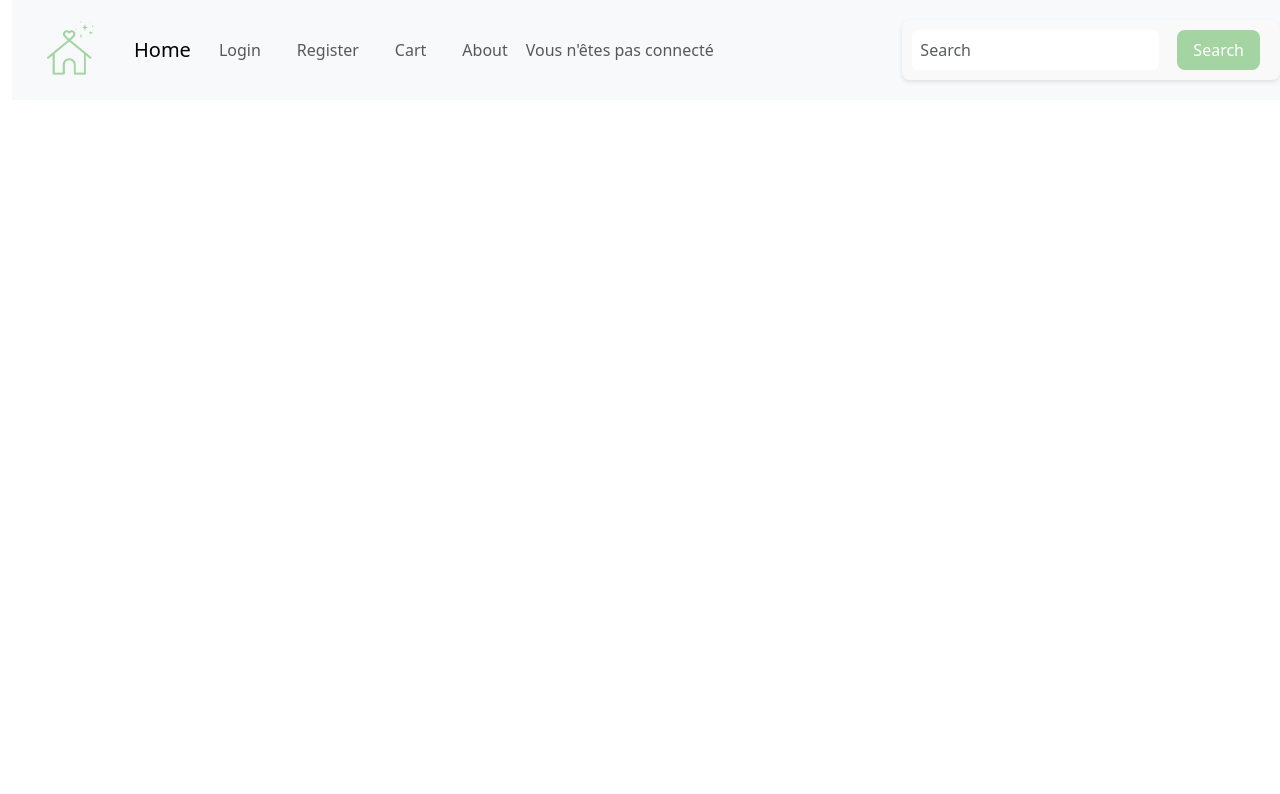
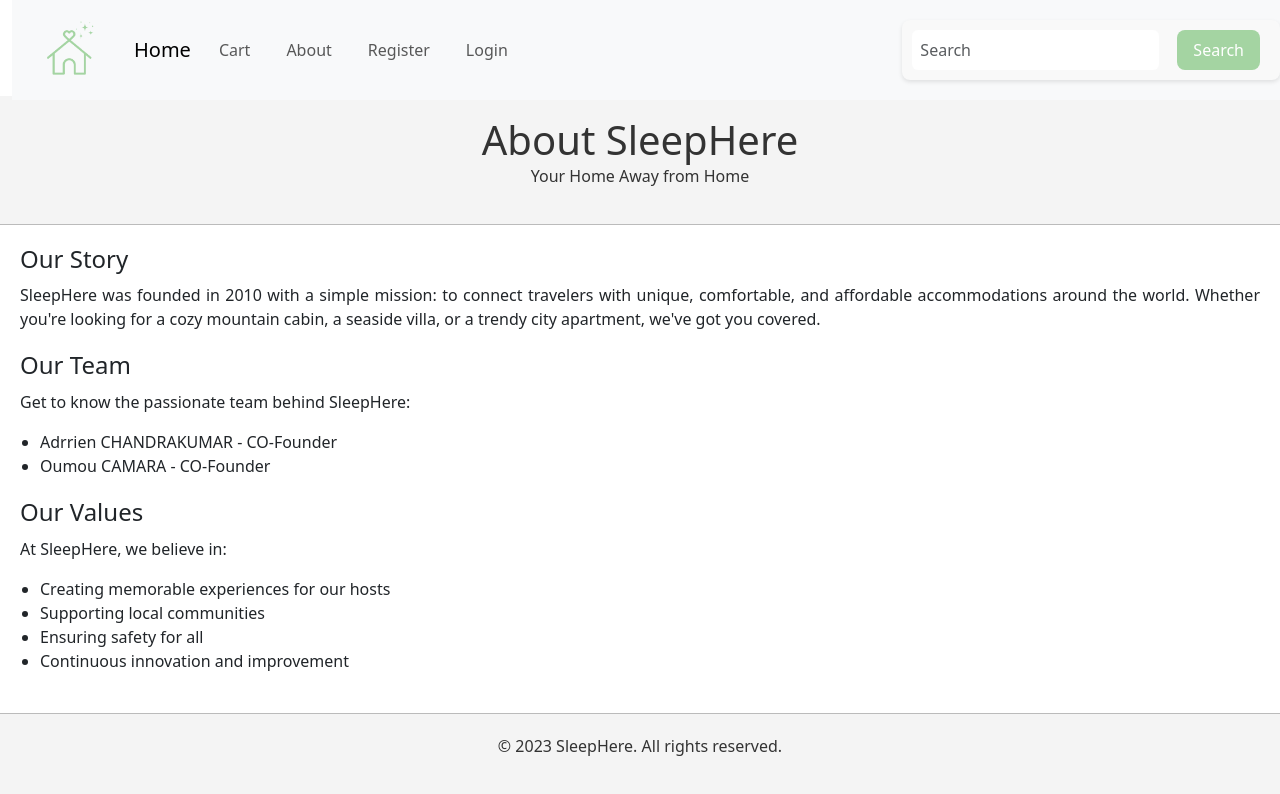
Before and after one commit to fluffykoo/Fullstack-App, a Vue app: page /about in a window 1280 px wide. Shown: the top 794 px of the page. Built offline with nearby package versions, Linux system fonts and the light colour scheme.

Commit message:
Update minor errors

```diff
--- a/src/components/header.vue
+++ b/src/components/header.vue
@@ -1,17 +1,15 @@
 <script setup>
 import { RouterLink } from 'vue-router'
 import { useStore } from 'vuex'
-import { computed } from 'vue'
 
 const store = useStore()
-
-const user = computed(() => store.state.user)
 
 const logout = () => {
   store.commit('setLoggedIn', false)
   window.location.reload()
 }
 </script>
+
 
 <template>
   <div class="container-fluid" style="margin-top: 70px;">
@@ -21,6 +19,7 @@ const logout = () => {
           <RouterLink class="navbar-brand" to="/">
             <img src="/src/assets/LogoApp.png" alt="Logo" class="logo">
           </RouterLink>
+
           <RouterLink class="navbar-brand" to="/">Home</RouterLink>
           <button class="navbar-toggler" type="button" data-bs-toggle="collapse"
             data-bs-target="#navbarSupportedContent" aria-controls="navbarSupportedContent" aria-expanded="false"
@@ -30,27 +29,21 @@ const logout = () => {
           <div class="collapse navbar-collapse" id="navbarSupportedContent">
             <ul class="navbar-nav me-auto mb-2 mb-lg-0">
               <li class="nav-item">
-                <RouterLink class="nav-link" v-if="!store.state.isLoggedIn" to="/login">Login</RouterLink>
-                <button class="btn button" v-else @click="logout">Logoff</button>
-              </li>
-              <li class="nav-item">
-                <RouterLink class="nav-link" v-if="!store.state.isLoggedIn" to="/register">Register</RouterLink>
-              </li>
-              <li class="nav-item">
                 <RouterLink class="nav-link" to="/cart">Cart</RouterLink>
               </li>
               <li class="nav-item" v-if="store.state.isLoggedIn">
                 <RouterLink class="nav-link" to="/addHousing">Add your house</RouterLink>
               </li>
               <li class="nav-item">
-                <RouterLink class="nav-link" v-if="!store.state.isLoggedIn" to="/about">About</RouterLink>
+                <RouterLink class="nav-link" to="/about">About</RouterLink>
               </li>
-              <div v-if="user" class="navbar-text">
-                Bonjour, {{ user.username }}
-              </div>
-              <div v-else class="navbar-text">
-                Vous n'êtes pas connecté
-              </div>
+              <li class="nav-item">
+                <RouterLink class="nav-link" v-if="!store.state.isLoggedIn" to="/register">Register</RouterLink>
+              </li>
+              <li class="nav-item">
+                <RouterLink class="nav-link" v-if="!store.state.isLoggedIn" to="/login">Login</RouterLink>
+                <button class="btn button" v-else @click="logout">Logoff</button>
+              </li>
             </ul>
             <form class="d-flex search-bar" role="search">
               <input class="form-control me-2 search-input" type="search" placeholder="Search" aria-label="Search">
@@ -62,28 +55,8 @@ const logout = () => {
     </header>
   </div>
 </template>
-<script>
-export default {
-  data() {
-    return {
-      user: null,
-    };
-  },
-  methods: {
-    login() {
-      // Simule une requête de connexion
-      this.$http.post('/api/login', this.loginForm)
-        .then(response => {
-          // Met à jour user lorsque l'utilisateur se connecte
-          this.user = response.data;
-        })
-        .catch(error => {
-          console.error(error);
-        });
-    },
-  },
-};
-</script>
+
+
 
 <style scoped>
 .search-bar {
@@ -111,7 +84,8 @@ export default {
   padding: 8px 16px;
   cursor: pointer;
 }
-.button{
+
+.button {
   background-color: #A4D4A2;
   color: #ffffff;
   border: none;
@@ -119,6 +93,7 @@ background-color: #A4D4A2;
   padding: 8px 16px;
   cursor: pointer;
 }
+
 .header {
   position: fixed;
   z-index: 1;
@@ -147,11 +122,13 @@ nav .btn:hover {
   color: #ddd;
   text-decoration: none;
 }
+
 .logo {
   height: 70px;
 
   margin-right: 10px;
 }
+
 .logo:hover {
   transform: scale(1.1);
 }
@@ -159,22 +136,27 @@ nav .btn:hover {
 .logo:active {
   transform: scale(0.9);
 }
-.nav-link,.navbar-brand {
+
+.nav-link,
+.navbar-brand {
 
   margin: 0 10px;
   transition: transform 0.3s ease-in-out;
 
 }
 
-.nav-link:hover,.navbar-brand:hover {
+.nav-link:hover,
+.navbar-brand:hover {
   text-decoration: none;
   transform: scale(1.1);
 
 }
 
-.nav-link:active,.navbar-brand:active {
+.nav-link:active,
+.navbar-brand:active {
   transform: scale(0.9);
 }
+
 .button:hover {
   transform: scale(1.1);
 }
@@ -182,5 +164,4 @@ nav .btn:hover {
 .button:active {
   transform: scale(0.9);
 }
-
 </style>
--- a/src/views/AboutView.vue
+++ b/src/views/AboutView.vue
@@ -1,32 +1,103 @@
 <template>
   <div class="app">
-    <div class="about container">
-      <!-- Le reste de votre code -->
-    </div>
+    <header>
+      <h1>About SleepHere</h1>
+      <p>Your Home Away from Home</p>
+    </header>
+    <main>
+      <section class="about-section">
+        <h2>Our Story</h2>
+        <p>SleepHere was founded in 2010 with a simple mission: to connect travelers with unique, comfortable, and
+          affordable accommodations around the world. Whether you're looking for a cozy mountain cabin, a seaside villa,
+          or a trendy city apartment, we've got you covered.</p>
+      </section>
+      <section class="about-section">
+        <h2>Our Team</h2>
+        <p>Get to know the passionate team behind SleepHere:</p>
+        <ul>
+          <li>Adrrien CHANDRAKUMAR - CO-Founder</li>
+          <li>Oumou CAMARA - CO-Founder</li>
+
+        </ul>
+      </section>
+      <section class="about-section">
+        <h2>Our Values</h2>
+        <p>At SleepHere, we believe in:</p>
+        <ul>
+          <li>Creating memorable experiences for our hosts</li>
+          <li>Supporting local communities</li>
+          <li>Ensuring safety for all</li>
+          <li>Continuous innovation and improvement</li>
+        </ul>
+      </section>
+    </main>
+    <footer>
+      <p>© 2023 SleepHere. All rights reserved.</p>
+    </footer>
   </div>
 </template>
 
+<script>
+export default {
+  name: 'AboutPage',
+}
+</script>
+
+
+
 <style scoped>
 .app {
-  display: flex;
-  justify-content: center;
-  align-items: center;
+  display: block;
+  flex-direction: column;
   height: 100vh;
+  padding-top: 2%;
+
+}
+body {
+  font-family: Arial, sans-serif;
+  line-height: 1.6;
 }
 
-.about.container {
-  max-width: 400px;
-  padding: 2rem;
-  border: 1px solid var(--color-border);
-  border-radius: 4px;
-  margin: auto;
+header {
+  padding: 20px;
+  text-align: center;
+  background: #f4f4f4;
+  color: #333;
+  border-bottom: #bbb 1px solid;
 }
 
-@media (min-width: 1024px) {
-  .about.container {
-    min-height: 100vh;
-    display: flex;
-    align-items: center;
-  }
+header h1 {
+  margin: 0;
+  padding: 0;
+}
+
+main {
+  padding: 20px;
+}
+
+.about-section {
+  margin-bottom: 20px;
+}
+
+.about-section h2 {
+  font-size: 1.5em;
+  margin-bottom: 10px;
+}
+
+.about-section p,
+.about-section ul {
+  text-align: justify;
+}
+
+.about-section ul {
+  padding-left: 20px;
+}
+
+footer {
+  text-align: center;
+  padding: 20px;
+  background: #f4f4f4;
+  border-top: #bbb 1px solid;
+  color: #333;
 }
 </style>
--- a/src/views/CartView.vue
+++ b/src/views/CartView.vue
@@ -1,36 +1,31 @@
 <template>
+  <div>
     <div class="container text-center">
       <header class="header">
         <h2> Your Cart 🛒</h2>
       </header>
-
       <div v-if="!isLoggedIn" class="d-flex justify-content-center align-items-center">
         <div class="alert alert-danger" role="alert">
           Please log in to add your rent in the cart
+          <br>
+          <RouterLink class="btn button" to="/login">Login</RouterLink>
         </div>
       </div>
-
       <div v-else>
         <div v-if="cart.length === 0" class="cart-message">
           Your cart is empty ! :(
           <img src="https://i.postimg.cc/JnSsZxtF/pngwing-com.png" alt="Empty Cart">
         </div>
-      <div v-else class="row row-cols-1 row-cols-md-2 g-4">
-        <div class="col" v-for="item in cart" :key="item.id">
-          <div class="card h-100">
+        <div v-else v-for="item in cart" :key="item.id" class="card home-card">
           <img :src="item.image" class="card-img-top" alt="Image de l'article">
-
-            <div class="row row-cols-1 row-cols-md-4 g-4">
           <div class="card-body">
             <h5 class="card-title">{{ item.title }}</h5>
             <p class="card-text">{{ item.description }}</p>
-                <p class="card-text">{{ item.price }} € per night</p>
+            <p class="card-text">{{ item.price }} €</p>
             <router-link :to="`/listing/${item._id}`">
               <button class="btn button">Reserve</button>
             </router-link>
-                <button @click="removeFromCart(item)" class="btn button">Remove</button>
-              </div>
-            </div>
+            <button @click="removeFromCart(item)" class="btn btn-primary">Supprimer</button>
           </div>
         </div>
       </div>
@@ -49,8 +44,6 @@ export default {
     removeFromCart(item) {
       this.$store.dispatch('removeFromCart', item);
     },
-
-
   },
   watch: {
     cart(newVal) {
@@ -62,11 +55,11 @@ export default {
 <style scoped>
 .container {
   margin-top: 30px;
-  /* Ajustez cette valeur en fonction de la hauteur de votre en-tête */
   max-width: 1200px;
   margin: 0 auto;
   padding: 20px;
 }
+
 h2 {
   display: flex;
   justify-content: center;
@@ -77,6 +70,7 @@ h2 {
 .home-card {
   max-width: 33.33%;
 }
+
 .cart-message {
   display: flex;
   justify-content: center;
@@ -101,7 +95,8 @@ h2 {
   align-items: center;
   height: 100vh;
 }
-.button{
+
+.button {
   background-color: #A4D4A2;
   color: #ffffff;
   border: none;
@@ -109,6 +104,7 @@ h2 {
   padding: 8px 16px;
   cursor: pointer;
 }
+
 .button:hover {
   transform: scale(1.1);
 }
@@ -116,10 +112,10 @@ h2 {
 .button:active {
   transform: scale(0.9);
 }
+
 .card-img-top {
   width: 100%;
   height: 200px;
   object-fit: cover;
 }
-
 </style>
--- a/src/views/ListingDetails.vue
+++ b/src/views/ListingDetails.vue
@@ -54,6 +54,7 @@
               </div>
             </div>
           </div>
+          <button @click="bookListing" class="btn btn-primary">Réserver</button>
           <p class="price-box">Total price: {{ numberOfDays * listing.price }}&euro;</p>
         </div>
         <h4>Where you’ll be</h4>
@@ -68,7 +69,7 @@
 </template>
 
 
-<script>
+<<script>
 import axios from 'axios';
 import $ from 'jquery';
 import 'bootstrap';
@@ -85,6 +86,18 @@ export default {
   methods: {
     onContext(date) {
       this.context = date
+    },
+    async bookListing() { // Ajoutez le mot-clé async ici
+      try {
+        const response = await axios.post('http://localhost:3000/bookings', {
+          listingId: this.listing.id,
+          startDate: this.startDate,
+          endDate: this.endDate
+        });
+        console.log(response.data);
+      } catch (error) {
+        console.error(error);
+      }
     }
   },
   computed: {
--- a/src/views/login.vue
+++ b/src/views/login.vue
@@ -5,10 +5,11 @@
         <img src="/src/assets/LogoApp.png" alt="Logo" class="logo">
         <h1 class="login-title">Login</h1>
       </div>
-    <form @submit.prevent="login" class="login-form">
+      <form @submit.prevent="login" class="mx-auto" style="max-width: 300px;">
         <div class="form-group">
           <label for="username">Username:</label>
-        <input id="username" v-model="username" type="text" required class="form-control">
+          <input id="username" v-model="username" type="text" required class="form-control"
+            placeholder="ex: JohnTheBest">
         </div>
         <div class="form-group">
           <label for="password">Password:</label>
@@ -16,15 +17,16 @@
         </div>
         <button type="submit" class="btn button">Login</button>
       </form>
-    <div v-if="message" class="alert" :class="{'alert-success': isSuccess, 'alert-danger': !isSuccess}">
-      {{ message }}
+      <div v-if="message" class="alert" :class="{ 'alert-success': isSuccess, 'alert-danger': !isSuccess }">{{ message }}
+      </div>
+      <p> If you don't have an account yet please <RouterLink to="/register">Register</RouterLink>.</p>
     </div>
   </div>
-  </div>
+
 </template>
 
 <script setup>
-import {ref} from 'vue'
+import { ref } from 'vue'
 import axios from 'axios'
 import { useStore } from 'vuex'
 
@@ -44,7 +46,6 @@ const login = async () => {
       message.value = response.data.message
       isSuccess.value = response.data.message === 'Logged in successfully'
       store.commit('setLoggedIn', true)
-      store.commit('setUser', response.data.user)
     }
   } catch (err) {
     message.value = 'Invalid credentials'
@@ -62,6 +63,7 @@ const login = async () => {
   align-items: center;
   height: 100vh;
 }
+
 .login {
   max-width: 400px;
   margin: 0 auto;
@@ -78,7 +80,6 @@ const login = async () => {
   align-items: center;
   height: 80vh;
   padding: 5rem;
-
 }
 
 .header {
```
Also changed, not shown: src/views/Bookings.vue (added, +32 -0 lines), src/views/addHousing.vue (+4 -5 lines), src/views/register.vue (+27 -8 lines), 1 other file (tests, documents, lock files or other folders). Lines whose indentation alone changed are shown as unchanged.
